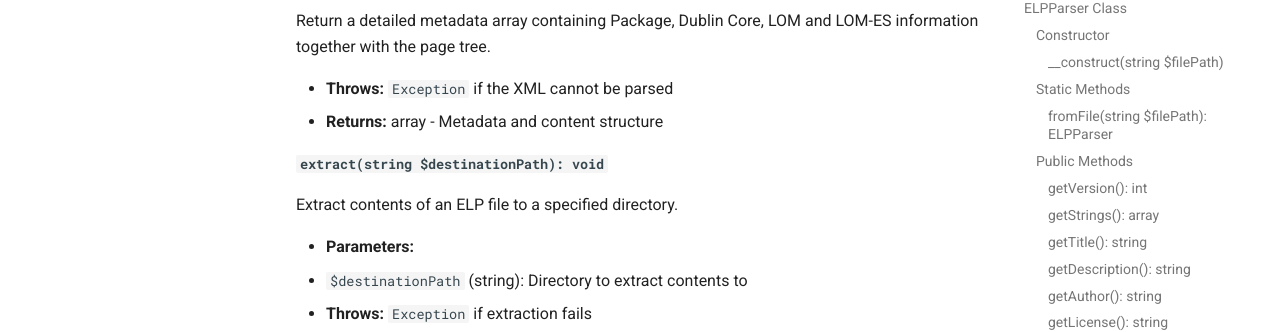
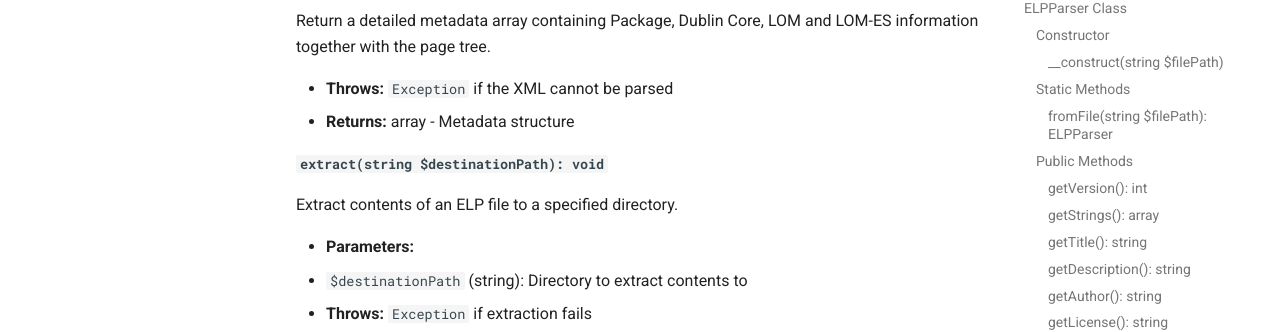
Before and after one commit to exelearning/elp-parser, an MkDocs documentation site: the page built from docs/api.md, in a window 1280 px wide and 900 px high, scrolled down 2719 px. Shown: the part 148-480 px from the top of the window. Built offline with MkDocs 1.6.1 and Material for MkDocs 9.7.7, drawn with Linux system fonts in a browser that asks for light colours; comment, search, counter and statistics services are not loaded.

```diff
--- a/docs/api.md
+++ b/docs/api.md
@@ -115,7 +115,7 @@ Return a detailed metadata array containing Package, Dublin Core, LOM and LOM-ES
 information together with the page tree.
 
 - **Throws:** `Exception` if the XML cannot be parsed
-- **Returns:** array - Metadata and content structure
+- **Returns:** array - Metadata structure
 
 #### `extract(string $destinationPath): void`
 
```
